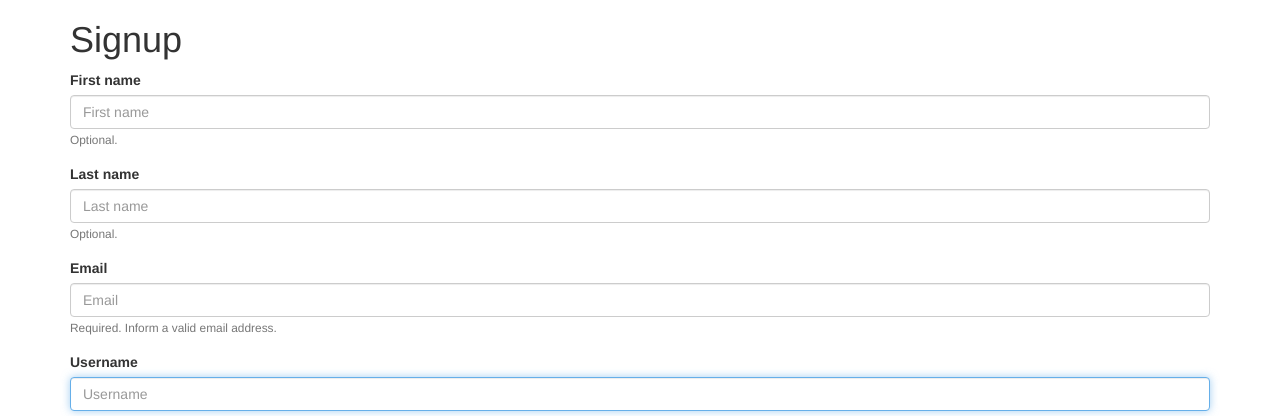
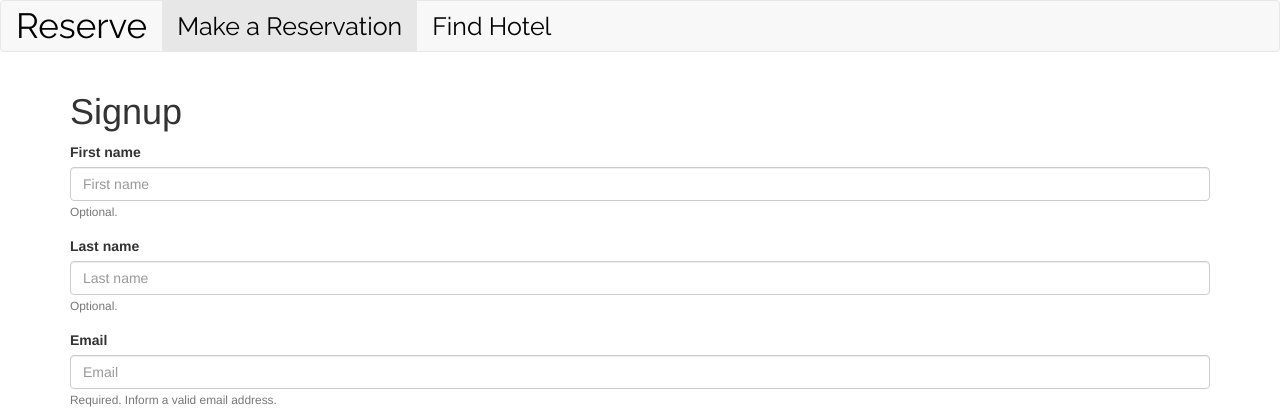
Before and after one commit to Anne56njeri/Dinner-Reservation-, a Django app: page /signup/ in a window 1280 px wide. Shown: the top 416 px of the page. Run offline with Django 3.2, Linux system fonts and the light colour scheme; some libraries are stand-ins or nearby versions.

```diff
--- a/dinner_project/Reserve/templates/base.html
+++ b/dinner_project/Reserve/templates/base.html
@@ -4,7 +4,7 @@
 <html>
 <head>
   <meta charset="utf-8">
-  <title>Driver</title>
+  <title>Reserve</title>
   {% block styles %}
    {% bootstrap_css %}
   <link rel="stylesheet" href="{% static 'css/base.css' %}">
@@ -15,7 +15,7 @@
 </head>
 
 <body>
-
+{% include "navbar.html" %}
 {% block content %}
 
 {% endblock %}
--- /dev/null
+++ b/dinner_project/Reserve/templates/navbar.html
@@ -0,0 +1,31 @@
+<!DOCTYPE html>
+<html lang="en">
+<head>
+
+  <meta charset="utf-8">
+  <meta name="viewport" content="width=device-width, initial-scale=1">
+<link href="https://fonts.googleapis.com/css?family=Raleway" rel="stylesheet">
+<link rel="stylesheet" href="https://cdnjs.cloudflare.com/ajax/libs/font-awesome/4.7.0/css/font-awesome.min.css">
+</head>
+<body>
+<nav class="navbar navbar-default">
+  <div class="container-fluid">
+    <div class="navbar-header">
+     <a class="navbar-brand" href="{% url 'Welcome' %}" style="font-family: 'Raleway', sans-serif; font-size:35px;color:black;">Reserve</a>
+   </div>
+   <div class="collapse navbar-collapse" id="bs-example-navbar-collapse-1">
+      <ul class="nav navbar-nav">
+        <li class="active"><a href="#"  style="font-family: 'Raleway', sans-serif;font-size:25px;color:black;">Make a Reservation<span class="sr-only">(current)</span></a></li>
+        <li class=""><a href="#" style="font-family: 'Raleway', sans-serif;font-size:25px;color:black;"> <span class="sr-only"></span>Find Hotel</a></li>
+
+      </ul>
+
+
+
+
+  </div>
+</div>
+
+</nav>
+</body>
+</html>
--- a/dinner_project/Reserve/urls.py
+++ b/dinner_project/Reserve/urls.py
@@ -5,6 +5,7 @@ from django.conf.urls.static import static
 urlpatterns=[
     url(r'^$',views.welcome,name = 'Welcome'),
     url(r'^signup/',views.signup,name='signup'),
+    url(r'^hotel/',views.hotel,name='Hotel'),
 ]
 if settings.DEBUG:
     urlpatterns+= static(settings.MEDIA_URL, document_root = settings.MEDIA_ROOT)
--- a/dinner_project/Reserve/views.py
+++ b/dinner_project/Reserve/views.py
@@ -30,3 +30,6 @@ def signup(request):
 def welcome(request):
     title="Welcome to reserve"
     return render(request,'Hotel/welcome.html',{"title":title})
+def hotel(request):
+    title="Find the hotel near you"
+    return render(request,'find.html',{"title":title})
```
Also changed, not shown: dinner_project/Reserve/templates/basehome.html (added), dinner_project/Reserve/templates/find.html (added).
